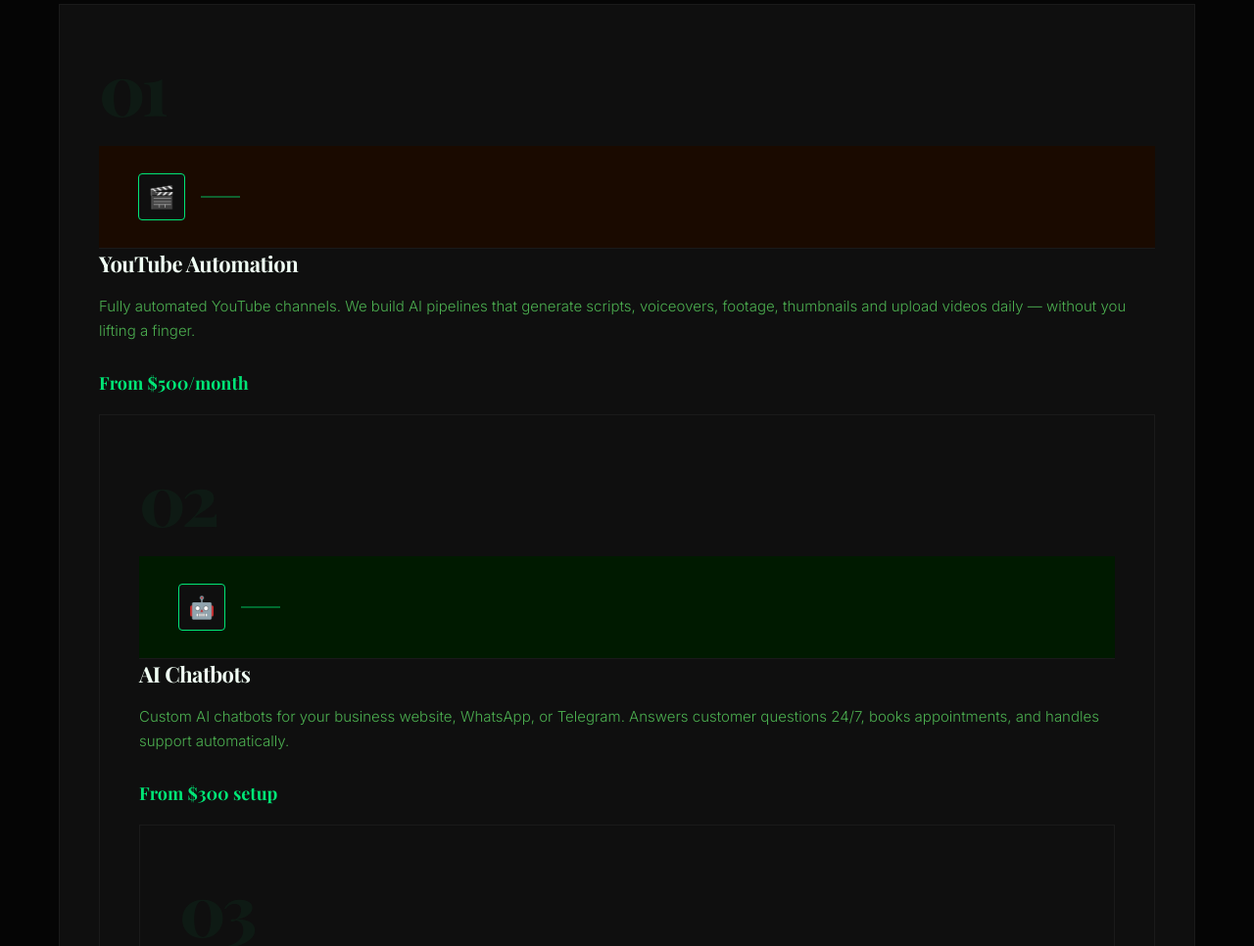
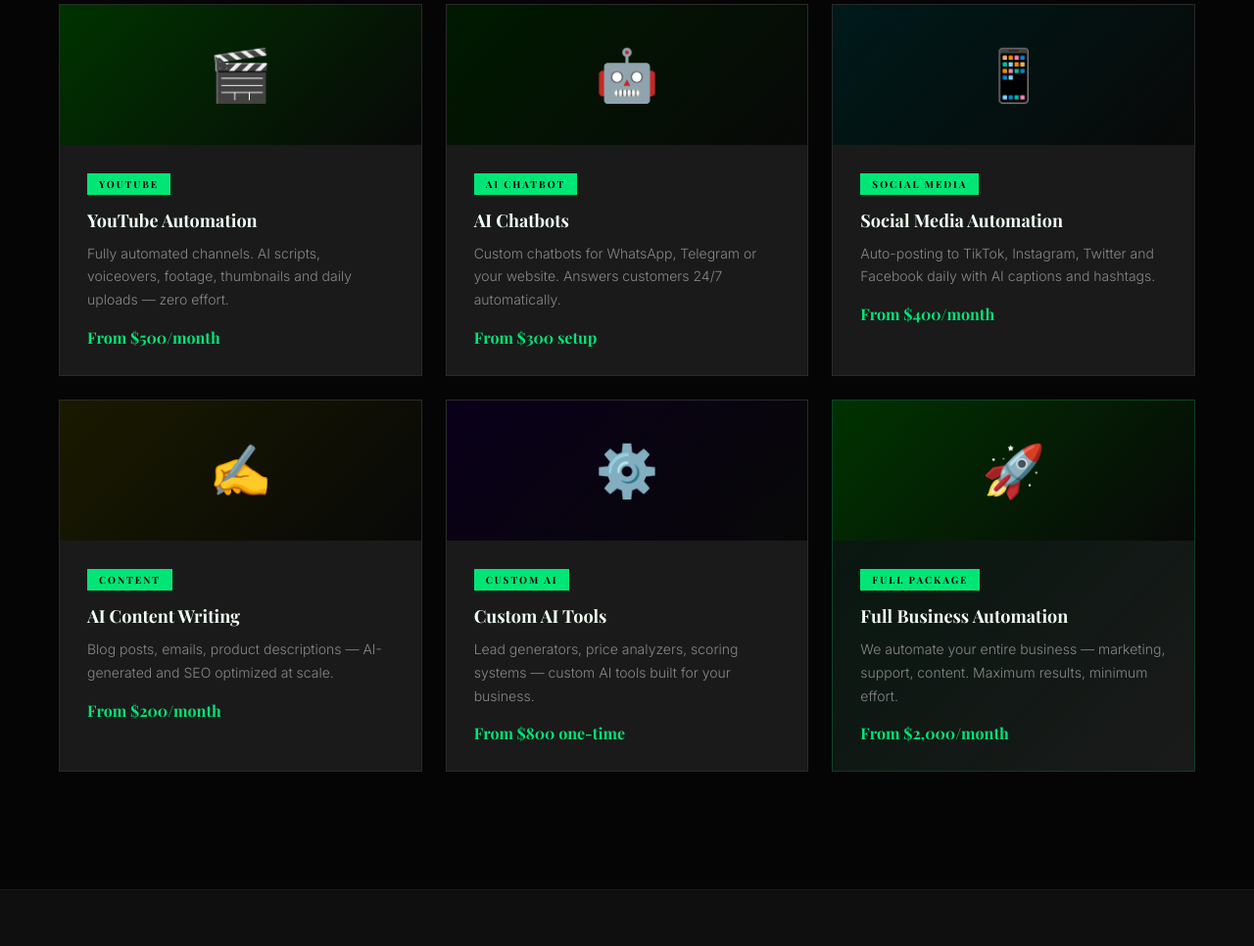
Before and after one commit to onukelechi207-sketch/morninglight, a plain HTML site: page index.html in a window 1280 px wide. Shown: the part 2097-3063 px from the top of the page at 98% size. Drawn offline with nearby package versions, Linux system fonts and the light colour scheme.

Commit message:
fix mobile nav and services layout

```diff
--- a/index.html
+++ b/index.html
@@ -809,10 +809,12 @@
   /* ===== RESPONSIVE / MOBILE ===== */
 
   @media (max-width: 768px) {
-    nav { padding: 14px 16px !important; }
-    .logo svg { width: 28px !important; height: 28px !important; }
-    .logo span { font-size: 15px !important; }
-    .logo { gap: 7px !important; }
+    nav { padding: 14px 16px !important; top: 44px !important; }
+    .logo svg { width: 26px !important; height: 26px !important; }
+    .logo span { font-size: 13px !important; }
+    .logo { gap: 6px !important; }
+    .hamburger { display: flex !important; }
+    .nav-links { display: none !important; }
   }
 
   @media (max-width: 1024px) {
@@ -906,6 +908,8 @@
     /* Pricing */
     .pricing-grid { grid-template-columns: 1fr !important; }
 
+    /* Services */
+    #services-grid { grid-template-columns: 1fr !important; }
     /* Portfolio */
     #portfolio > div:last-child { grid-template-columns: 1fr !important; }
     #portfolio { padding: 60px 20px !important; }
@@ -1128,67 +1132,80 @@
 <section class="section" id="services">
   <div class="section-label">What We Do</div>
   <h2>Our Services</h2>
-  <div class="services-grid">
-    <div class="service-card reveal">
-      <div class="service-number">01</div>
-      <div class="service-icon"><div style="background:#1a0a00;border-bottom:1px solid #1a1a1a;padding:28px 40px;display:flex;align-items:center;gap:16px;">
-      <div style="width:48px;height:48px;background:#0f0f0f;border:1px solid #00e676;border-radius:4px;display:flex;align-items:center;justify-content:center;font-size:22px;">🎬</div>
-      <div style="width:40px;height:2px;background:#00e676;opacity:0.4;"></div>
-    </div>
-      <div class="service-title">YouTube Automation</div>
-      <p class="service-desc">Fully automated YouTube channels. We build AI pipelines that generate scripts, voiceovers, footage, thumbnails and upload videos daily — without you lifting a finger.</p>
-      <div class="service-price">From $500/month</div>
-    </div>
-    <div class="service-card reveal">
-      <div class="service-number">02</div>
-      <div class="service-icon"><div style="background:#001a00;border-bottom:1px solid #1a1a1a;padding:28px 40px;display:flex;align-items:center;gap:16px;">
-      <div style="width:48px;height:48px;background:#0f0f0f;border:1px solid #00e676;border-radius:4px;display:flex;align-items:center;justify-content:center;font-size:22px;">🤖</div>
-      <div style="width:40px;height:2px;background:#00e676;opacity:0.4;"></div>
-    </div>
-      <div class="service-title">AI Chatbots</div>
-      <p class="service-desc">Custom AI chatbots for your business website, WhatsApp, or Telegram. Answers customer questions 24/7, books appointments, and handles support automatically.</p>
-      <div class="service-price">From $300 setup</div>
-    </div>
-    <div class="service-card reveal">
-      <div class="service-number">03</div>
-      <div class="service-icon"><div style="background:#001a1a;border-bottom:1px solid #1a1a1a;padding:28px 40px;display:flex;align-items:center;gap:16px;">
-      <div style="width:48px;height:48px;background:#0f0f0f;border:1px solid #00e676;border-radius:4px;display:flex;align-items:center;justify-content:center;font-size:22px;">📱</div>
-      <div style="width:40px;height:2px;background:#00e676;opacity:0.4;"></div>
-    </div>
-      <div class="service-title">Social Media Automation</div>
-      <p class="service-desc">Automated posting to TikTok, Instagram, Twitter and Facebook. AI generates captions, hashtags and schedules posts for maximum reach and engagement.</p>
-      <div class="service-price">From $400/month</div>
-    </div>
-    <div class="service-card reveal">
-      <div class="service-number">04</div>
-      <div class="service-icon"><div style="background:#1a1a00;border-bottom:1px solid #1a1a1a;padding:28px 40px;display:flex;align-items:center;gap:16px;">
-      <div style="width:48px;height:48px;background:#0f0f0f;border:1px solid #00e676;border-radius:4px;display:flex;align-items:center;justify-content:center;font-size:22px;">✍️</div>
-      <div style="width:40px;height:2px;background:#00e676;opacity:0.4;"></div>
-    </div>
-      <div class="service-title">AI Content Writing</div>
-      <p class="service-desc">Blog posts, product descriptions, email campaigns and more — generated by AI and optimized for SEO. Consistent content at scale without the writer's fees.</p>
-      <div class="service-price">From $200/month</div>
-    </div>
-    <div class="service-card reveal">
-      <div class="service-number">05</div>
-      <div class="service-icon"><div style="background:#0a001a;border-bottom:1px solid #1a1a1a;padding:28px 40px;display:flex;align-items:center;gap:16px;">
-      <div style="width:48px;height:48px;background:#0f0f0f;border:1px solid #00e676;border-radius:4px;display:flex;align-items:center;justify-content:center;font-size:22px;">⚙️</div>
-      <div style="width:40px;height:2px;background:#00e676;opacity:0.4;"></div>
-    </div>
-      <div class="service-title">Custom AI Tools</div>
-      <p class="service-desc">Need something specific? We build custom AI-powered tools for your business — lead generators, price analyzers, customer scoring systems, and more.</p>
-      <div class="service-price">From $800 one-time</div>
-    </div>
-    <div class="service-card reveal" style="background: linear-gradient(135deg, rgba(0,230,118,0.05), var(--grey)); border-color: rgba(0,230,118,0.15);">
-      <div class="service-number">06</div>
-      <div class="service-icon"><div style="background:#001a0a;border-bottom:1px solid #1a1a1a;padding:28px 40px;display:flex;align-items:center;gap:16px;">
-      <div style="width:48px;height:48px;background:#0f0f0f;border:1px solid #00e676;border-radius:4px;display:flex;align-items:center;justify-content:center;font-size:22px;">🚀</div>
-      <div style="width:40px;height:2px;background:#00e676;opacity:0.4;"></div>
-    </div>
-      <div class="service-title">Full Business Automation</div>
-      <p class="service-desc">We audit your entire business and automate everything possible — from marketing to customer service to content creation. Maximum efficiency, minimum effort.</p>
-      <div class="service-price" style="color: #5c9eff;">From $2,000/month</div>
-    </div>
+  <div style="display:grid;grid-template-columns:repeat(3,1fr);gap:24px;" id="services-grid">
+
+    <div style="background:#1a1a1a;border:1px solid #2a2a2a;overflow:hidden;transition:transform 0.3s;" onmouseover="this.style.transform='translateY(-8px)'" onmouseout="this.style.transform='translateY(0)'">
+      <div style="background:linear-gradient(135deg,#003300,#080808);padding:40px 32px;text-align:center;">
+        <div style="font-size:52px;">🎬</div>
+      </div>
+      <div style="padding:28px;">
+        <div style="background:#00e676;color:#050505;font-size:10px;letter-spacing:2px;padding:4px 12px;display:inline-block;margin-bottom:14px;font-family:'Playfair Display',serif;font-weight:700;">YOUTUBE</div>
+        <h3 style="font-family:'Playfair Display',serif;font-weight:700;font-size:18px;margin-bottom:10px;">YouTube Automation</h3>
+        <p style="color:#888;font-size:14px;line-height:1.7;margin-bottom:16px;">Fully automated channels. AI scripts, voiceovers, footage, thumbnails and daily uploads — zero effort.</p>
+        <div style="font-family:'Playfair Display',serif;font-weight:700;color:#00e676;font-size:16px;">From $500/month</div>
+      </div>
+    </div>
+
+    <div style="background:#1a1a1a;border:1px solid #2a2a2a;overflow:hidden;transition:transform 0.3s;" onmouseover="this.style.transform='translateY(-8px)'" onmouseout="this.style.transform='translateY(0)'">
+      <div style="background:linear-gradient(135deg,#001a00,#080808);padding:40px 32px;text-align:center;">
+        <div style="font-size:52px;">🤖</div>
+      </div>
+      <div style="padding:28px;">
+        <div style="background:#00e676;color:#050505;font-size:10px;letter-spacing:2px;padding:4px 12px;display:inline-block;margin-bottom:14px;font-family:'Playfair Display',serif;font-weight:700;">AI CHATBOT</div>
+        <h3 style="font-family:'Playfair Display',serif;font-weight:700;font-size:18px;margin-bottom:10px;">AI Chatbots</h3>
+        <p style="color:#888;font-size:14px;line-height:1.7;margin-bottom:16px;">Custom chatbots for WhatsApp, Telegram or your website. Answers customers 24/7 automatically.</p>
+        <div style="font-family:'Playfair Display',serif;font-weight:700;color:#00e676;font-size:16px;">From $300 setup</div>
+      </div>
+    </div>
+
+    <div style="background:#1a1a1a;border:1px solid #2a2a2a;overflow:hidden;transition:transform 0.3s;" onmouseover="this.style.transform='translateY(-8px)'" onmouseout="this.style.transform='translateY(0)'">
+      <div style="background:linear-gradient(135deg,#001a1a,#080808);padding:40px 32px;text-align:center;">
+        <div style="font-size:52px;">📱</div>
+      </div>
+      <div style="padding:28px;">
+        <div style="background:#00e676;color:#050505;font-size:10px;letter-spacing:2px;padding:4px 12px;display:inline-block;margin-bottom:14px;font-family:'Playfair Display',serif;font-weight:700;">SOCIAL MEDIA</div>
+        <h3 style="font-family:'Playfair Display',serif;font-weight:700;font-size:18px;margin-bottom:10px;">Social Media Automation</h3>
+        <p style="color:#888;font-size:14px;line-height:1.7;margin-bottom:16px;">Auto-posting to TikTok, Instagram, Twitter and Facebook daily with AI captions and hashtags.</p>
+        <div style="font-family:'Playfair Display',serif;font-weight:700;color:#00e676;font-size:16px;">From $400/month</div>
+      </div>
+    </div>
+
+    <div style="background:#1a1a1a;border:1px solid #2a2a2a;overflow:hidden;transition:transform 0.3s;" onmouseover="this.style.transform='translateY(-8px)'" onmouseout="this.style.transform='translateY(0)'">
+      <div style="background:linear-gradient(135deg,#1a1a00,#080808);padding:40px 32px;text-align:center;">
+        <div style="font-size:52px;">✍️</div>
+      </div>
+      <div style="padding:28px;">
+        <div style="background:#00e676;color:#050505;font-size:10px;letter-spacing:2px;padding:4px 12px;display:inline-block;margin-bottom:14px;font-family:'Playfair Display',serif;font-weight:700;">CONTENT</div>
+        <h3 style="font-family:'Playfair Display',serif;font-weight:700;font-size:18px;margin-bottom:10px;">AI Content Writing</h3>
+        <p style="color:#888;font-size:14px;line-height:1.7;margin-bottom:16px;">Blog posts, emails, product descriptions — AI-generated and SEO optimized at scale.</p>
+        <div style="font-family:'Playfair Display',serif;font-weight:700;color:#00e676;font-size:16px;">From $200/month</div>
+      </div>
+    </div>
+
+    <div style="background:#1a1a1a;border:1px solid #2a2a2a;overflow:hidden;transition:transform 0.3s;" onmouseover="this.style.transform='translateY(-8px)'" onmouseout="this.style.transform='translateY(0)'">
+      <div style="background:linear-gradient(135deg,#0a001a,#080808);padding:40px 32px;text-align:center;">
+        <div style="font-size:52px;">⚙️</div>
+      </div>
+      <div style="padding:28px;">
+        <div style="background:#00e676;color:#050505;font-size:10px;letter-spacing:2px;padding:4px 12px;display:inline-block;margin-bottom:14px;font-family:'Playfair Display',serif;font-weight:700;">CUSTOM AI</div>
+        <h3 style="font-family:'Playfair Display',serif;font-weight:700;font-size:18px;margin-bottom:10px;">Custom AI Tools</h3>
+        <p style="color:#888;font-size:14px;line-height:1.7;margin-bottom:16px;">Lead generators, price analyzers, scoring systems — custom AI tools built for your business.</p>
+        <div style="font-family:'Playfair Display',serif;font-weight:700;color:#00e676;font-size:16px;">From $800 one-time</div>
+      </div>
+    </div>
+
+    <div style="background:linear-gradient(135deg,rgba(0,230,118,0.08),#1a1a1a);border:1px solid rgba(0,230,118,0.2);overflow:hidden;transition:transform 0.3s;" onmouseover="this.style.transform='translateY(-8px)'" onmouseout="this.style.transform='translateY(0)'">
+      <div style="background:linear-gradient(135deg,#003300,#080808);padding:40px 32px;text-align:center;">
+        <div style="font-size:52px;">🚀</div>
+      </div>
+      <div style="padding:28px;">
+        <div style="background:#00e676;color:#050505;font-size:10px;letter-spacing:2px;padding:4px 12px;display:inline-block;margin-bottom:14px;font-family:'Playfair Display',serif;font-weight:700;">FULL PACKAGE</div>
+        <h3 style="font-family:'Playfair Display',serif;font-weight:700;font-size:18px;margin-bottom:10px;">Full Business Automation</h3>
+        <p style="color:#888;font-size:14px;line-height:1.7;margin-bottom:16px;">We automate your entire business — marketing, support, content. Maximum results, minimum effort.</p>
+        <div style="font-family:'Playfair Display',serif;font-weight:700;color:#00e676;font-size:16px;">From $2,000/month</div>
+      </div>
+    </div>
+
   </div>
 </section>
 
```
